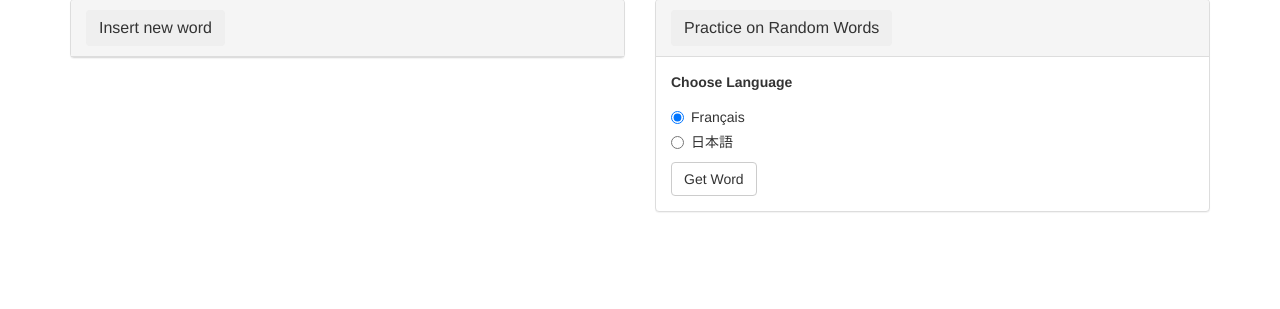
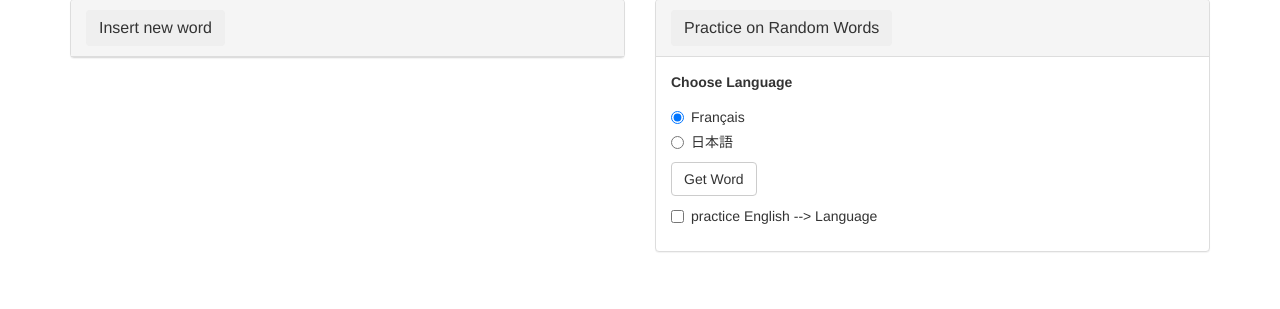
Before and after one commit to ayush7/vocab, a Flask app: page / in a window 1280 px wide, after a click on "Practice on Random Words". Shown: the part 124-433 px from the top of the page. Run offline with Flask 2, Linux system fonts and the light colour scheme; parts of the project's set-up code (start-up, migrations or seed data) failed here and were passed over; some libraries are stand-ins or nearby versions.

Commit message:
Add choice to practice english or other language

```diff
--- a/templates/index.html
+++ b/templates/index.html
@@ -80,7 +80,12 @@
 								  </label>
 								</div>
 								<button type="submit" class="btn btn-default" id="get_random_word">Get Word</button>
-
+								<div class="checkbox">
+							    <label>
+							      <input id="show_english_meaning" type="checkbox"> practice English --> Language
+							    </label>
+							  </div>
+								<!-- THE DIV WHERE THE RANDOM WORD SHALL APPEAR -->
 								<div id="random_word"></div>
 						</form>
 					</div>
@@ -144,8 +149,19 @@
 
 		// get random word
 		$.get("/get-random-word?" + $(this).serialize(), function(data) {
+			// generate HTML to be rendered
+			// We need to check whether we will show the english word or the language word
+			// depending on what one wants to practice
+			// this will be found using #$("#show_english_meaning").is(":checked")
+			var random_word_html = "";
+			if ($("#show_english_meaning").is(":checked")) {
+				random_word_html = '<h3>Word: <b>' + data.meaning + '</b></h3><div id="random_meaning"><button class="btn btn-default" onclick="revealWord(&quot;' + data.word + '&quot;)">Show Meaning</button></div>';
+			} else {
+				random_word_html = '<h3>Word: <b>' + data.word + '</b></h3><div id="random_meaning"><button class="btn btn-default" onclick="revealWord(&quot;' + data.meaning + '&quot;)">Show Meaning</button></div>';
+			}
+
 			// render HTML
-			$("#random_word").html('<h3>Word: <b>' + data.word + '</b></h3><div id="random_meaning"><button class="btn btn-default" onclick="revealWord(&quot;' + data.meaning + '&quot;)">Show Meaning</button></div>');
+			$("#random_word").html(random_word_html);
 		});
 	})
 </script>
```
